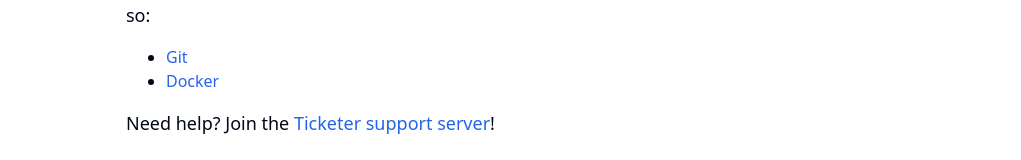
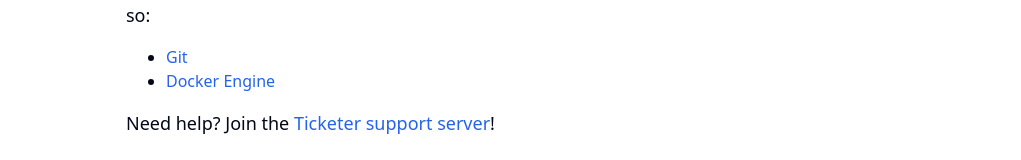
Before and after one commit to CarelessInternet/Ticketer, a Next.js app in the folder apps/website/: page /docs/self-hosting in a window 1280 px wide. Shown: the part 172-332 px from the top of the page, without its empty margins (130-1151 px from the left). Built offline with nearby package versions, Linux system fonts and the light colour scheme.

Commit message:
docs(website): change from docker to docker engine (#358)

```diff
--- a/apps/website/src/app/docs/self-hosting/page.tsx
+++ b/apps/website/src/app/docs/self-hosting/page.tsx
@@ -52,7 +52,7 @@ export default function Page() {
 						<ExternalLink href="https://git-scm.com/book/en/v2/Getting-Started-Installing-Git">Git</ExternalLink>
 					</li>
 					<li>
-						<ExternalLink href="https://docs.docker.com/get-docker/">Docker</ExternalLink>
+						<ExternalLink href="https://docs.docker.com/engine/install/">Docker Engine</ExternalLink>
 					</li>
 				</ul>
 				<Paragraph className="pt-2">
```
